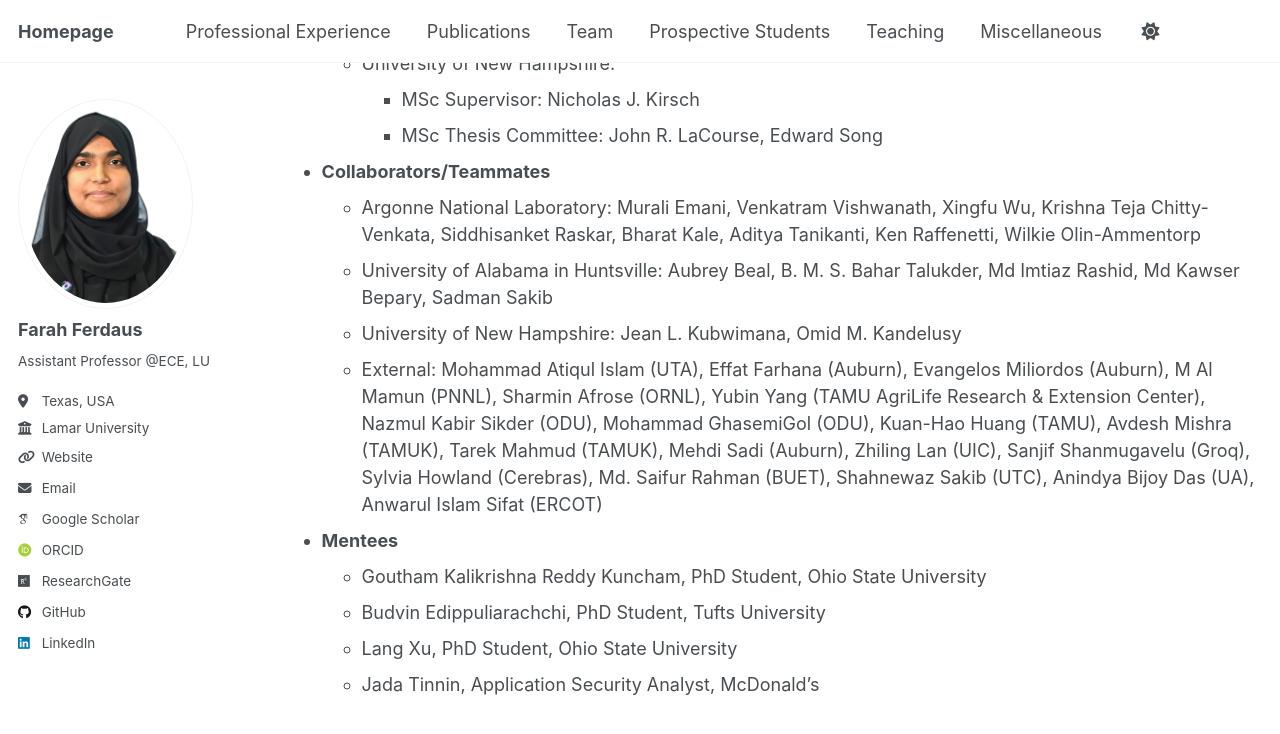
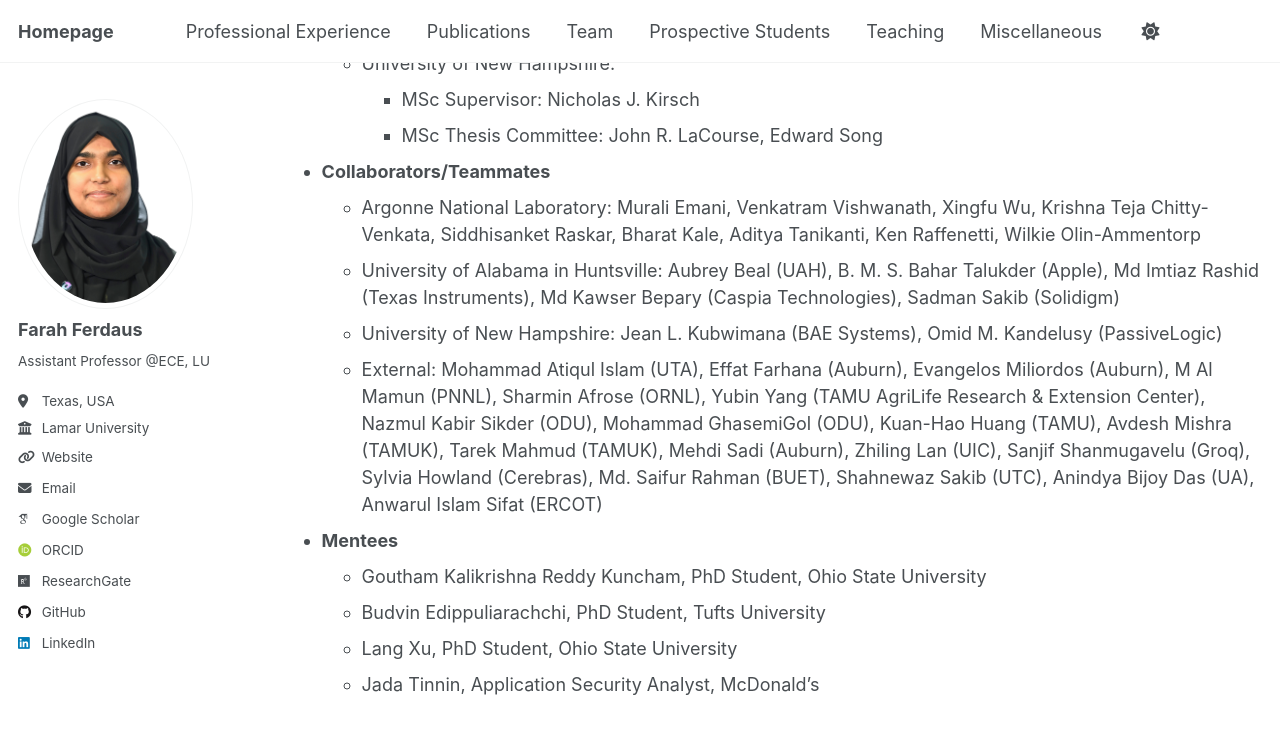
Before and after one commit to fferdaus/fferdaus.github.io, a Jekyll site: the page built from _pages/experience.md, in a window 1280 px wide and 900 px high, scrolled down 2750 px. Shown: the top 734 px of the window. Built offline with Jekyll 4.4.1, drawn with Linux system fonts in a browser that asks for light colours; some web fonts are replaced.

Commit message:
Update experience.md

```diff
--- a/_pages/experience.md
+++ b/_pages/experience.md
@@ -88,8 +88,8 @@ redirect_from:
     * MSc Thesis Committee: John R. LaCourse, Edward Song
  - **Collaborators/Teammates**
    * Argonne National Laboratory: Murali Emani, Venkatram Vishwanath, Xingfu Wu, Krishna Teja Chitty-Venkata, Siddhisanket Raskar, Bharat Kale, Aditya Tanikanti, Ken Raffenetti, Wilkie Olin-Ammentorp
-   * University of Alabama in Huntsville: Aubrey Beal, B. M. S. Bahar Talukder, Md Imtiaz Rashid, Md Kawser Bepary, Sadman Sakib
-   * University of New Hampshire: Jean L. Kubwimana, Omid M. Kandelusy
+   * University of Alabama in Huntsville: Aubrey Beal (UAH), B. M. S. Bahar Talukder (Apple), Md Imtiaz Rashid (Texas Instruments), Md Kawser Bepary (Caspia Technologies), Sadman Sakib (Solidigm)
+   * University of New Hampshire: Jean L. Kubwimana (BAE Systems), Omid M. Kandelusy (PassiveLogic)
    * External:  Mohammad Atiqul Islam (UTA), Effat Farhana (Auburn), Evangelos Miliordos (Auburn), M Al Mamun (PNNL), Sharmin Afrose (ORNL), Yubin Yang (TAMU AgriLife Research & Extension Center), Nazmul Kabir Sikder (ODU), Mohammad GhasemiGol (ODU), Kuan-Hao Huang (TAMU), Avdesh Mishra (TAMUK), Tarek Mahmud (TAMUK), Mehdi Sadi (Auburn), Zhiling Lan (UIC), Sanjif Shanmugavelu (Groq), Sylvia Howland (Cerebras), Md. Saifur Rahman (BUET), Shahnewaz Sakib (UTC), Anindya Bijoy Das (UA), Anwarul Islam Sifat (ERCOT)
  - **Mentees**
    * Goutham Kalikrishna Reddy Kuncham, PhD Student, Ohio State University
```
